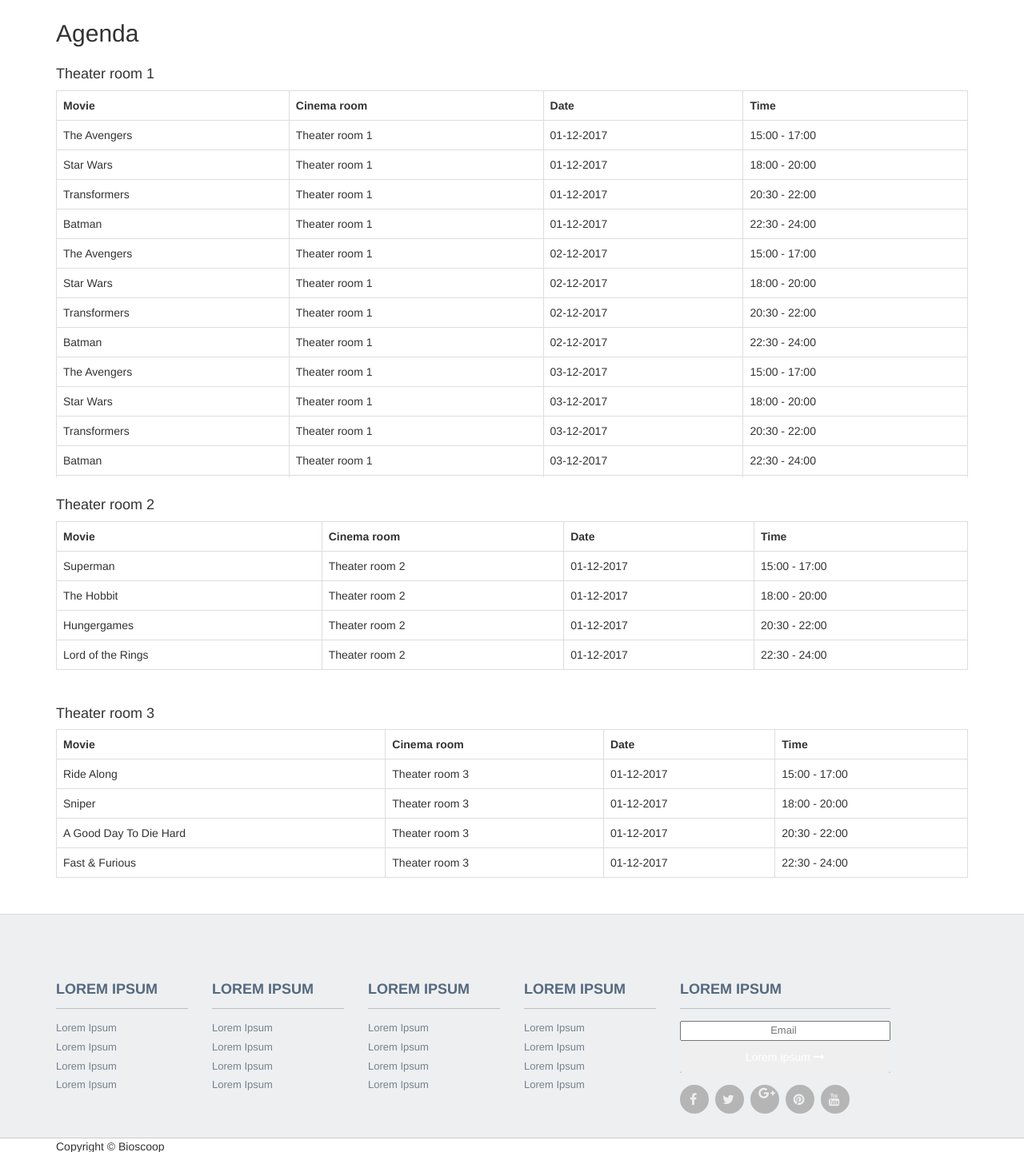
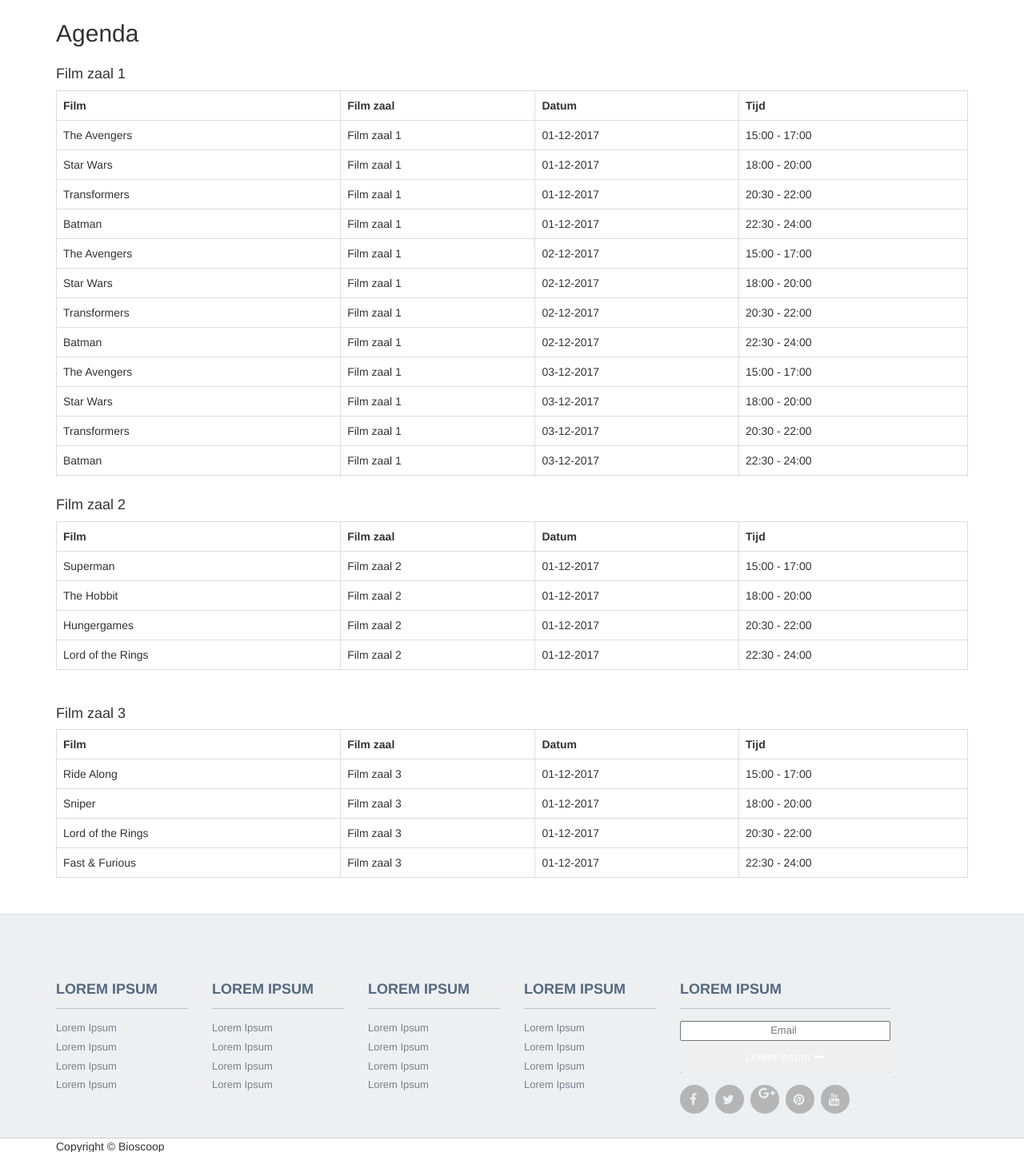
Before and after one commit to projectbioscoop/bioscoop2, a Laravel app: page /agenda in a window 1280 px wide. Shown: the part 52-1493 px from the top of the page at 80% size. Run offline with Laravel 8, Linux system fonts and the light colour scheme; some libraries are stand-ins or nearby versions.

Commit message:
agenda page vertaalt

```diff
--- a/resources/views/agenda.blade.php
+++ b/resources/views/agenda.blade.php
@@ -6,361 +6,361 @@
         <h2>Agenda</h2>
     </div>
 
-    <h4>Theater room 1</h4>
+    <h4>Film zaal 1</h4>
     <div class="scroll">
         <table class="table table-hover table-bordered">
             <tr class="thead-dark">
-                <th>Movie</th>
-                <th>Cinema room</th>
-                <th>Date</th>
-                <th>Time</th>
+                <th>Film</th>
+                <th>Film zaal</th>
+                <th>Datum</th>
+                <th>Tijd</th>
             </tr>
             <tr>
                 <td>The Avengers</td>
-                <td>Theater room 1</td>
+                <td>Film zaal 1</td>
                 <td>01-12-2017</td>
                 <td>15:00 - 17:00</td>
             </tr>
             <tr>
                 <td>Star Wars</td>
-                <td>Theater room 1</td>
+                <td>Film zaal 1</td>
                 <td>01-12-2017</td>
                 <td>18:00 - 20:00</td>
             </tr>
             <tr>
                 <td>Transformers</td>
-                <td>Theater room 1</td>
+                <td>Film zaal 1</td>
                 <td>01-12-2017</td>
                 <td>20:30 - 22:00</td>
             </tr>
             <tr>
                 <td>Batman</td>
-                <td>Theater room 1</td>
+                <td>Film zaal 1</td>
                 <td>01-12-2017</td>
                 <td>22:30 - 24:00</td>
             </tr>
 
             <tr>
                 <td>The Avengers</td>
-                <td>Theater room 1</td>
+                <td>Film zaal 1</td>
                 <td>02-12-2017</td>
                 <td>15:00 - 17:00</td>
             </tr>
             <tr>
                 <td>Star Wars</td>
-                <td>Theater room 1</td>
+                <td>Film zaal 1</td>
                 <td>02-12-2017</td>
                 <td>18:00 - 20:00</td>
             </tr>
             <tr>
                 <td>Transformers</td>
-                <td>Theater room 1</td>
+                <td>Film zaal 1</td>
                 <td>02-12-2017</td>
                 <td>20:30 - 22:00</td>
             </tr>
             <tr>
                 <td>Batman</td>
-                <td>Theater room 1</td>
+                <td>Film zaal 1</td>
                 <td>02-12-2017</td>
                 <td>22:30 - 24:00</td>
             </tr>
 
             <tr>
                 <td>The Avengers</td>
-                <td>Theater room 1</td>
+                <td>Film zaal 1</td>
                 <td>03-12-2017</td>
                 <td>15:00 - 17:00</td>
             </tr>
             <tr>
                 <td>Star Wars</td>
-                <td>Theater room 1</td>
+                <td>Film zaal 1</td>
                 <td>03-12-2017</td>
                 <td>18:00 - 20:00</td>
             </tr>
             <tr>
                 <td>Transformers</td>
-                <td>Theater room 1</td>
+                <td>Film zaal 1</td>
                 <td>03-12-2017</td>
                 <td>20:30 - 22:00</td>
             </tr>
             <tr>
                 <td>Batman</td>
-                <td>Theater room 1</td>
+                <td>Film zaal 1</td>
                 <td>03-12-2017</td>
                 <td>22:30 - 24:00</td>
             </tr>
 
             <tr>
                 <td>The Avengers</td>
-                <td>Theater room 1</td>
+                <td>Film zaal 1</td>
                 <td>04-12-2017</td>
                 <td>15:00 - 17:00</td>
             </tr>
             <tr>
                 <td>Star Wars</td>
-                <td>Theater room 1</td>
+                <td>Film zaal 1</td>
                 <td>04-12-2017</td>
                 <td>18:00 - 20:00</td>
             </tr>
             <tr>
                 <td>Transformers</td>
-                <td>Theater room 1</td>
+                <td>Film zaal 1</td>
                 <td>04-12-2017</td>
                 <td>20:30 - 22:00</td>
             </tr>
             <tr>
                 <td>Batman</td>
-                <td>Theater room 1</td>
+                <td>Film zaal 1</td>
                 <td>04-12-2017</td>
                 <td>22:30 - 24:00</td>
             </tr>
 
             <tr>
                 <td>The Avengers</td>
-                <td>Theater room 1</td>
+                <td>Film zaal 1</td>
                 <td>05-12-2017</td>
                 <td>15:00 - 17:00</td>
             </tr>
             <tr>
                 <td>Star Wars</td>
-                <td>Theater room 1</td>
+                <td>Film zaal 1</td>
                 <td>05-12-2017</td>
                 <td>18:00 - 20:00</td>
             </tr>
             <tr>
                 <td>Transformers</td>
-                <td>Theater room 1</td>
+                <td>Film zaal 1</td>
                 <td>05-12-2017</td>
                 <td>20:30 - 22:00</td>
             </tr>
             <tr>
                 <td>Batman</td>
-                <td>Theater room 1</td>
+                <td>Film zaal 1</td>
                 <td>05-12-2017</td>
                 <td>22:30 - 24:00</td>
             </tr>
 
             <tr>
                 <td>The Avengers</td>
-                <td>Theater room 1</td>
+                <td>Film zaal 1</td>
                 <td>06-12-2017</td>
                 <td>15:00 - 17:00</td>
             </tr>
             <tr>
                 <td>Star Wars</td>
-                <td>Theater room 1</td>
+                <td>Film zaal 1</td>
                 <td>06-12-2017</td>
                 <td>18:00 - 20:00</td>
             </tr>
             <tr>
                 <td>Transformers</td>
-                <td>Theater room 1</td>
+                <td>Film zaal 1</td>
                 <td>06-12-2017</td>
                 <td>20:30 - 22:00</td>
             </tr>
             <tr>
                 <td>Batman</td>
-                <td>Theater room 1</td>
+                <td>Film zaal 1</td>
                 <td>06-12-2017</td>
                 <td>22:30 - 24:00</td>
             </tr>
 
             <tr>
                 <td>The Avengers</td>
-                <td>Theater room 1</td>
+                <td>Film zaal 1</td>
                 <td>07-12-2017</td>
                 <td>15:00 - 17:00</td>
             </tr>
             <tr>
                 <td>Star Wars</td>
-                <td>Theater room 1</td>
+                <td>Film zaal 1</td>
                 <td>07-12-2017</td>
                 <td>18:00 - 20:00</td>
             </tr>
             <tr>
                 <td>Transformers</td>
-                <td>Theater room 1</td>
+                <td>Film zaal 1</td>
                 <td>07-12-2017</td>
                 <td>20:30 - 22:00</td>
             </tr>
             <tr>
                 <td>Batman</td>
-                <td>Theater room 1</td>
+                <td>Film zaal 1</td>
                 <td>07-12-2017</td>
                 <td>22:30 - 24:00</td>
             </tr>
 
             <tr>
                 <td>The Avengers</td>
-                <td>Theater room 1</td>
+                <td>Film zaal 1</td>
                 <td>08-12-2017</td>
                 <td>15:00 - 17:00</td>
             </tr>
             <tr>
                 <td>Star Wars</td>
-                <td>Theater room 1</td>
+                <td>Film zaal 1</td>
                 <td>08-12-2017</td>
                 <td>18:00 - 20:00</td>
             </tr>
             <tr>
                 <td>Transformers</td>
-                <td>Theater room 1</td>
+                <td>Film zaal 1</td>
                 <td>08-12-2017</td>
                 <td>20:30 - 22:00</td>
             </tr>
             <tr>
                 <td>Batman</td>
-                <td>Theater room 1</td>
+                <td>Film zaal 1</td>
                 <td>08-12-2017</td>
                 <td>22:30 - 24:00</td>
             </tr>
 
             <tr>
                 <td>The Avengers</td>
-                <td>Theater room 1</td>
+                <td>Film zaal 1</td>
                 <td>09-12-2017</td>
                 <td>15:00 - 17:00</td>
             </tr>
             <tr>
                 <td>Star Wars</td>
-                <td>Theater room 1</td>
+                <td>Film zaal 1</td>
                 <td>09-12-2017</td>
                 <td>18:00 - 20:00</td>
             </tr>
             <tr>
                 <td>Transformers</td>
-                <td>Theater room 1</td>
+                <td>Film zaal 1</td>
                 <td>09-12-2017</td>
                 <td>20:30 - 22:00</td>
             </tr>
             <tr>
                 <td>Batman</td>
-                <td>Theater room 1</td>
+                <td>Film zaal 1</td>
                 <td>09-12-2017</td>
                 <td>22:30 - 24:00</td>
             </tr>
 
             <tr>
                 <td>The Avengers</td>
-                <td>Theater room 1</td>
+                <td>Film zaal 1</td>
                 <td>10-12-2017</td>
                 <td>15:00 - 17:00</td>
             </tr>
             <tr>
                 <td>Star Wars</td>
-                <td>Theater room 1</td>
+                <td>Film zaal 1</td>
                 <td>10-12-2017</td>
                 <td>18:00 - 20:00</td>
             </tr>
             <tr>
                 <td>Transformers</td>
-                <td>Theater room 1</td>
+                <td>Film zaal 1</td>
                 <td>10-12-2017</td>
                 <td>20:30 - 22:00</td>
             </tr>
             <tr>
                 <td>Batman</td>
-                <td>Theater room 1</td>
+                <td>Film zaal 1</td>
                 <td>10-12-2017</td>
                 <td>22:30 - 24:00</td>
             </tr>
 
             <tr>
                 <td>The Avengers</td>
-                <td>Theater room 1</td>
+                <td>Film zaal 1</td>
                 <td>11-12-2017</td>
                 <td>15:00 - 17:00</td>
             </tr>
             <tr>
                 <td>Star Wars</td>
-                <td>Theater room 1</td>
+                <td>Film zaal 1</td>
                 <td>11-12-2017</td>
                 <td>18:00 - 20:00</td>
             </tr>
             <tr>
                 <td>Transformers</td>
-                <td>Theater room 1</td>
+                <td>Film zaal 1</td>
                 <td>11-12-2017</td>
                 <td>20:30 - 22:00</td>
             </tr>
             <tr>
                 <td>Batman</td>
-                <td>Theater room 1</td>
+                <td>Film zaal 1</td>
                 <td>11-12-2017</td>
                 <td>22:30 - 24:00</td>
             </tr>
 
             <tr>
                 <td>The Avengers</td>
-                <td>Theater room 1</td>
+                <td>Film zaal 1</td>
                 <td>12-12-2017</td>
                 <td>15:00 - 17:00</td>
             </tr>
             <tr>
                 <td>Star Wars</td>
-                <td>Theater room 1</td>
+                <td>Film zaal 1</td>
                 <td>12-12-2017</td>
                 <td>18:00 - 20:00</td>
             </tr>
             <tr>
                 <td>Transformers</td>
-                <td>Theater room 1</td>
+                <td>Film zaal 1</td>
                 <td>12-12-2017</td>
                 <td>20:30 - 22:00</td>
             </tr>
             <tr>
                 <td>Batman</td>
-                <td>Theater room 1</td>
+                <td>Film zaal 1</td>
                 <td>12-12-2017</td>
                 <td>22:30 - 24:00</td>
             </tr>
 
             <tr>
                 <td>The Avengers</td>
-                <td>Theater room 1</td>
+                <td>Film zaal 1</td>
                 <td>13-12-2017</td>
                 <td>15:00 - 17:00</td>
             </tr>
             <tr>
                 <td>Star Wars</td>
-                <td>Theater room 1</td>
+                <td>Film zaal 1</td>
                 <td>13-12-2017</td>
                 <td>18:00 - 20:00</td>
             </tr>
             <tr>
                 <td>Transformers</td>
-                <td>Theater room 1</td>
+                <td>Film zaal 1</td>
                 <td>13-12-2017</td>
                 <td>20:30 - 22:00</td>
             </tr>
             <tr>
                 <td>Batman</td>
-                <td>Theater room 1</td>
+                <td>Film zaal 1</td>
                 <td>13-12-2017</td>
                 <td>22:30 - 24:00</td>
             </tr>
 
             <tr>
                 <td>The Avengers</td>
-                <td>Theater room 1</td>
+                <td>Film zaal 1</td>
                 <td>14-12-2017</td>
                 <td>15:00 - 17:00</td>
             </tr>
             <tr>
                 <td>Star Wars</td>
-                <td>Theater room 1</td>
+                <td>Film zaal 1</td>
                 <td>14-12-2017</td>
                 <td>18:00 - 20:00</td>
             </tr>
             <tr>
                 <td>Transformers</td>
-                <td>Theater room 1</td>
+                <td>Film zaal 1</td>
                 <td>14-12-2017</td>
                 <td>20:30 - 22:00</td>
             </tr>
             <tr>
-                <td>Batman</td>
-                <td>Theater room 1</td>
+                <td>Lord of the Rings</td>
+                <td>Film zaal 1</td>
                 <td>14-12-2017</td>
                 <td>22:30 - 24:00</td>
             </tr>
@@ -368,72 +368,72 @@
     </div>
 
 
-    <h4>Theater room 2</h4>
+    <h4>Film zaal 2</h4>
     <div class="scroll">
         <table class="table table-hover table-bordered">
             <tr class="thead-dark">
-                <th>Movie</th>
-                <th>Cinema room</th>
-                <th>Date</th>
-                <th>Time</th>
+                <th>Film</th>
+                <th>Film zaal</th>
+                <th>Datum</th>
+                <th>Tijd</th>
             </tr>
             <tr>
                 <td>Superman</td>
-                <td>Theater room 2</td>
+                <td>Film zaal 2</td>
                 <td>01-12-2017</td>
                 <td>15:00 - 17:00</td>
             </tr>
             <tr>
                 <td>The Hobbit</td>
-                <td>Theater room 2</td>
+                <td>Film zaal 2</td>
                 <td>01-12-2017</td>
                 <td>18:00 - 20:00</td>
             </tr>
             <tr>
                 <td>Hungergames</td>
-                <td>Theater room 2</td>
+                <td>Film zaal 2</td>
                 <td>01-12-2017</td>
                 <td>20:30 - 22:00</td>
             </tr>
             <tr>
                 <td>Lord of the Rings</td>
-                <td>Theater room 2</td>
+                <td>Film zaal 2</td>
                 <td>01-12-2017</td>
                 <td>22:30 - 24:00</td>
             </tr>
         </table>
     </div>
 
-    <h4>Theater room 3</h4>
+    <h4>Film zaal 3</h4>
     <div class="scroll">
         <table class="table table-hover table-bordered">
             <tr class="thead-dark">
-                <th>Movie</th>
-                <th>Cinema room</th>
-                <th>Date</th>
-                <th>Time</th>
+                <th>Film</th>
+                <th>Film zaal</th>
+                <th>Datum</th>
+                <th>Tijd</th>
             </tr>
             <tr>
                 <td>Ride Along</td>
-                <td>Theater room 3</td>
+                <td>Film zaal 3</td>
                 <td>01-12-2017</td>
                 <td>15:00 - 17:00</td>
             </tr>
             <tr>
                 <td>Sniper</td>
-                <td>Theater room 3</td>
+                <td>Film zaal 3</td>
                 <td>01-12-2017</td>
                 <td>18:00 - 20:00</td>
             </tr>
             <tr>
-                <td>A Good Day To Die Hard</td>
-                <td>Theater room 3</td>
+                <td>Lord of the Rings</td>
+                <td>Film zaal 3</td>
                 <td>01-12-2017</td>
                 <td>20:30 - 22:00</td>
             </tr>
             <tr>
                 <td>Fast & Furious</td>
-                <td>Theater room 3</td>
+                <td>Film zaal 3</td>
                 <td>01-12-2017</td>
                 <td>22:30 - 24:00</td>
             </tr>
```
